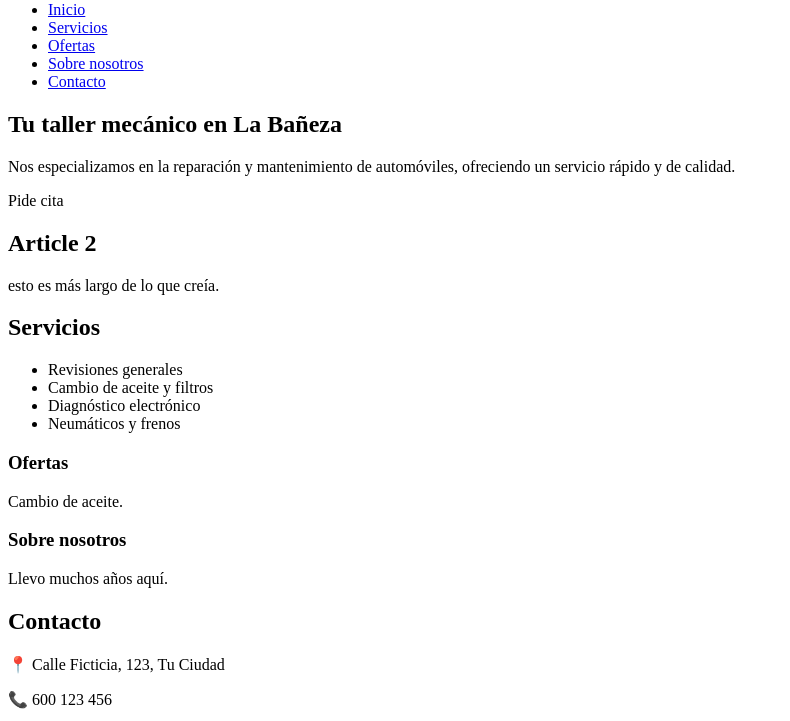
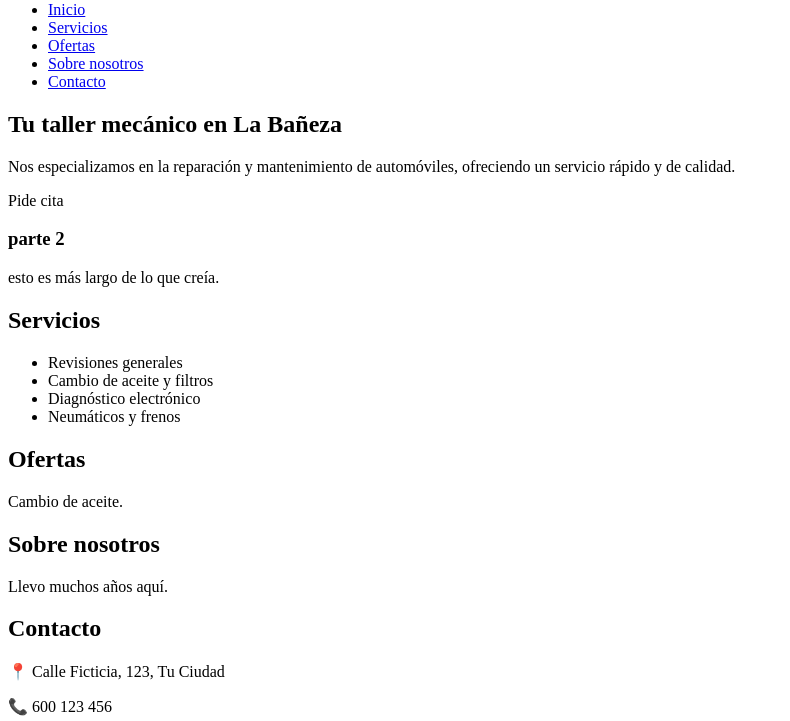
Before and after one commit to ivangg-projects/prueba, a plain HTML site: page index.html in a window 1280 px wide. Shown: the part 79-800 px from the top of the page, without its empty margins (0-790 px from the left). Drawn offline with Linux system fonts and the light colour scheme.

Commit message:
Fix layout and style

```diff
--- a/index.html
+++ b/index.html
@@ -36,13 +36,13 @@
       </article>
 
       <article>
-        <h2>Article 2</h2>
+        <h3>parte 2</h3>
         <p> esto es más largo de lo que creía.</p>
       </article>
     </section>
 
     <section id = "Servicios">
-      <h1>Servicios</h2>
+      <h2>Servicios</h2>
       <ul class="servicios-lista">
         <li>Revisiones generales</li>
         <li>Cambio de aceite y filtros</li>
@@ -53,14 +53,14 @@
 
     <section id = "Ofertas">
       <article>
-        <h1>Ofertas</h1>
+        <h2>Ofertas</h2>
         <p> Cambio de aceite.</p>
       </article>
     </section>
 
     <section id = "Sobre-nosotros">
       <article>
-        <h1>Sobre nosotros</h1>
+        <h2>Sobre nosotros</h2>
         <p> Llevo muchos años aquí.</p>
       </article>
     </section>
```
